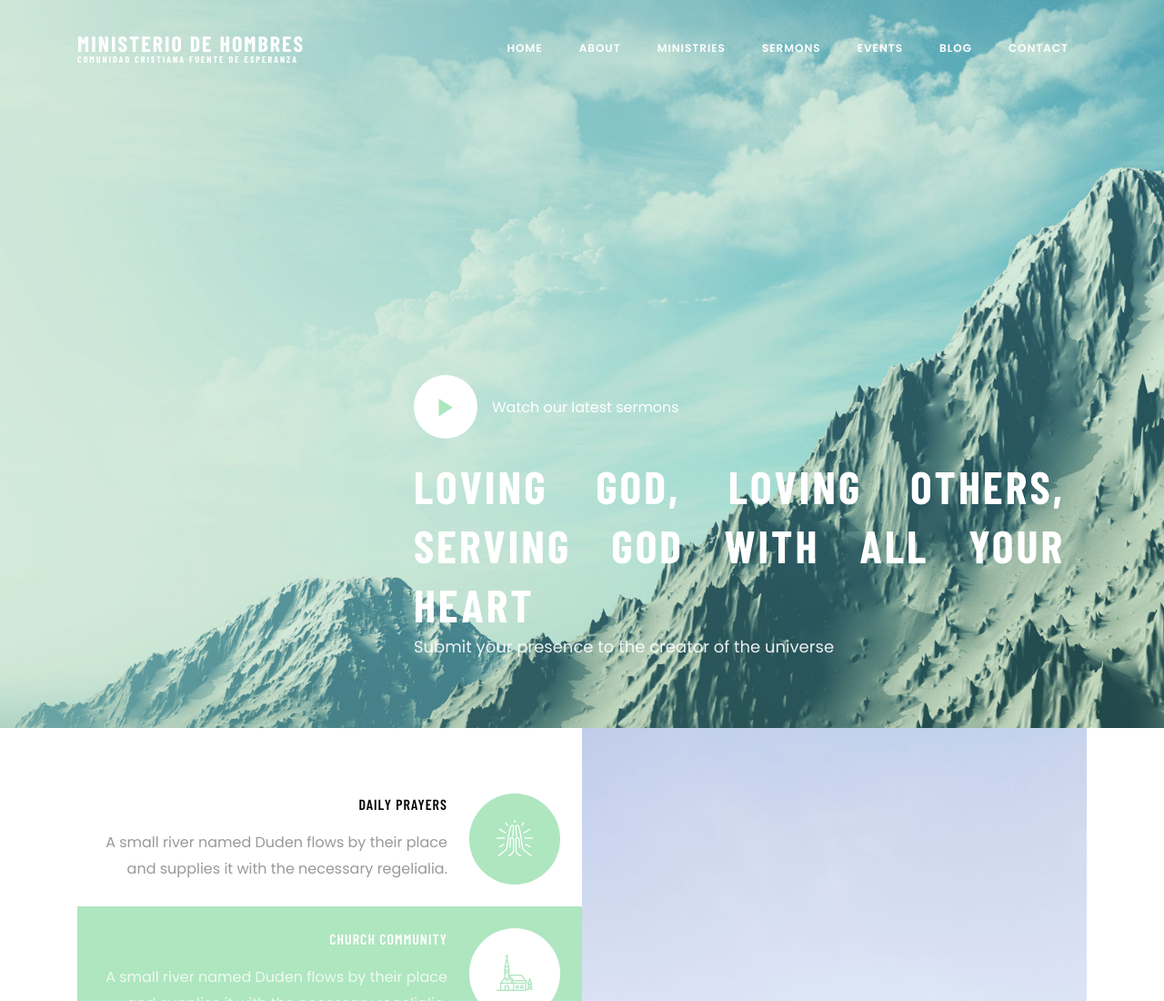
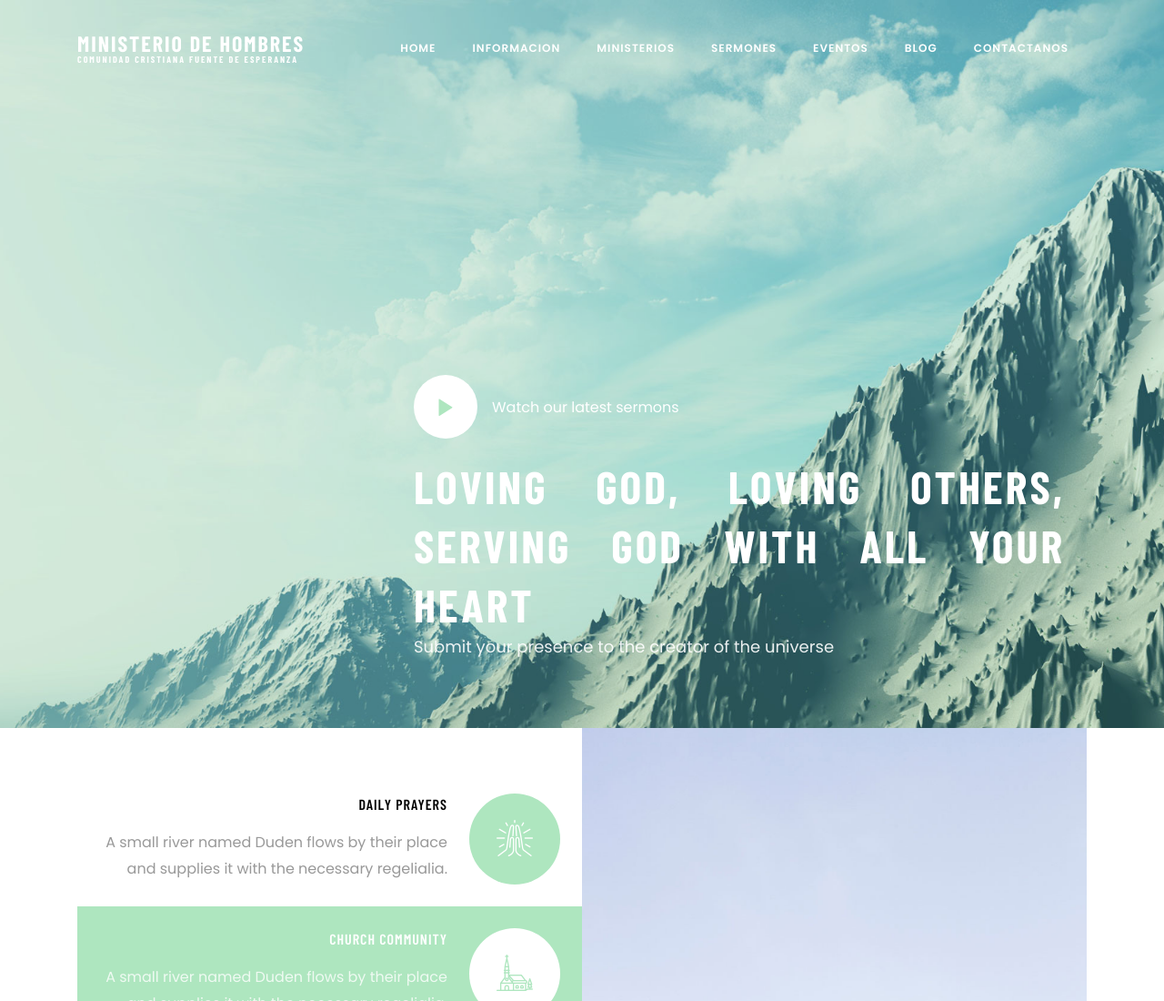
Before and after one commit to ArielVillalona/ComunidadFuenteDeEsperanza, a plain HTML site: page index.html in a window 1280 px wide. Shown: the top 1100 px of the page at 91% size. Drawn offline with nearby package versions, Linux system fonts and the light colour scheme; some packages are replaced by stand-ins of ours; no server answers; files whose address does not match are found by name; a web font is replaced by a local one.

Commit message:
navbar translate

```diff
--- a/index.html
+++ b/index.html
@@ -40,12 +40,12 @@
 	      <div class="collapse navbar-collapse" id="ftco-nav">
 	        <ul class="navbar-nav ml-auto">
 	          <li class="nav-item active"><a href="index.html" class="nav-link">Home</a></li>
-	          <li class="nav-item"><a href="about.html" class="nav-link">About</a></li>
-	          <li class="nav-item"><a href="ministry.html" class="nav-link">Ministries</a></li>
-	          <li class="nav-item"><a href="sermons.html" class="nav-link">Sermons</a></li>
-	          <li class="nav-item"><a href="events.html" class="nav-link">Events</a></li>
+	          <li class="nav-item"><a href="about.html" class="nav-link">Informacion</a></li>
+	          <li class="nav-item"><a href="ministry.html" class="nav-link">Ministerios</a></li>
+	          <li class="nav-item"><a href="sermons.html" class="nav-link">Sermones</a></li>
+	          <li class="nav-item"><a href="events.html" class="nav-link">Eventos</a></li>
 	          <li class="nav-item"><a href="blog.html" class="nav-link">Blog</a></li>
-	          <li class="nav-item"><a href="contact.html" class="nav-link">Contact</a></li>
+	          <li class="nav-item"><a href="contact.html" class="nav-link">Contactanos</a></li>
 
 	        </ul>
 	      </div>
```
